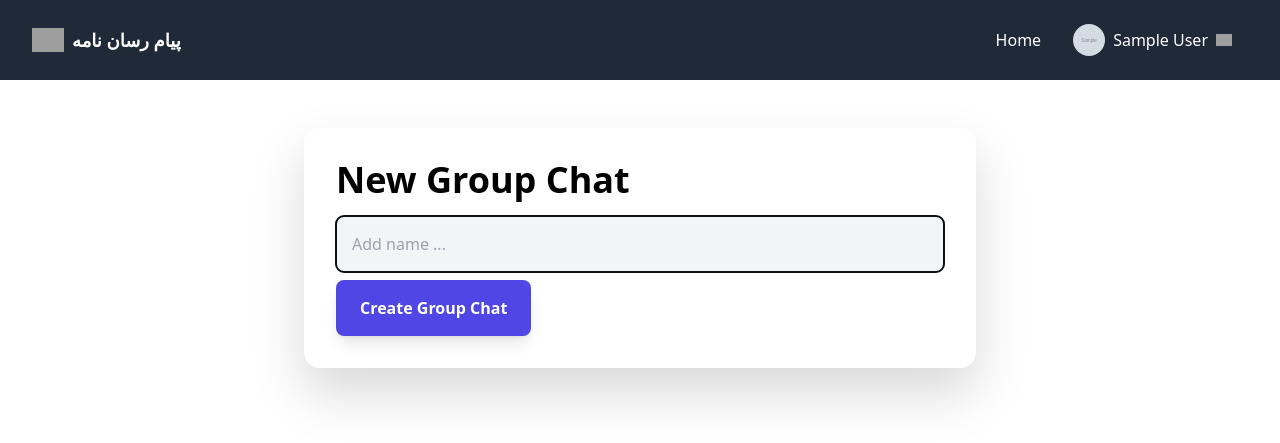
After one commit to alirzglshn/chatapp, a Django app: page /chat/new_groupchat/ in a window 1280 px wide. The commit adds this page. Shown: the top 443 px of the page. Run offline with Django 5.2, Linux system fonts and the light colour scheme; a user stored in the database is signed in; tables that the repository leaves empty hold one stand-in row (values such as "Sample post"); grey boxes marked "Sample" are stand-in pictures; parts of the project's set-up code (start-up, migrations or seed data) failed here and were passed over; some libraries are stand-ins or nearby versions; grey boxes are pictures that could not be loaded.

Commit message:
implemented the group chat functionality

```diff
--- a/nameh/forms.py
+++ b/nameh/forms.py
@@ -12,3 +12,18 @@ class ChatmessageCreateForm(ModelForm):
                 attrs={'placeholder': 'Add message ...', 'class': 'p-4 text-black', 'maxlength': '300',
                        'autofocus': True}),
         }
+
+
+
+class NewGroupForm(ModelForm):
+    class Meta:
+        model = ChatGroup
+        fields = ['groupchat_name']
+        widgets = {
+            'groupchat_name' : forms.TextInput(attrs={
+                'placeholder': 'Add name ...',
+                'class': 'p-4 text-black',
+                'maxlength' : '300',
+                'autofocus': True,
+                }),
+        }
--- a/nameh/models.py
+++ b/nameh/models.py
@@ -4,6 +4,8 @@ import shortuuid
 
 class ChatGroup(models.Model):
     group_name = models.CharField(max_length=128, unique=True, blank=True , default=shortuuid.uuid)
+    groupchat_name = models.CharField(max_length=128, null=True, blank=True)
+    admin = models.ForeignKey(User, related_name='groupchats', blank=True, null=True, on_delete=models.SET_NULL)
     users_online = models.ManyToManyField(User, related_name='online_in_groups', blank=True)
     members = models.ManyToManyField(User, related_name='chat_groups', blank=True)
     is_private = models.BooleanField(default=False)
--- /dev/null
+++ b/nameh/templates/nameh/create_groupchat.html
@@ -0,0 +1,13 @@
+{% extends 'layouts/box.html' %}
+
+{% block content %}
+
+<h1>New Group Chat</h1>
+
+<form method="post">
+    {% csrf_token %}
+    {{ form }}
+    <button class="mt-2" type="submit">Create Group Chat</button>
+</form>
+
+{% endblock %}
--- a/nameh/urls.py
+++ b/nameh/urls.py
@@ -1,8 +1,9 @@
 from django.urls import path
-from .views import chat_view , get_or_create_chatroom
+from .views import chat_view, get_or_create_chatroom , create_groupchat
 
 urlpatterns = [
     path("", chat_view, name="chat_view"),
+    path('chat/new_groupchat/', create_groupchat, name="new-groupchat"),
+    path('chat/<username>', get_or_create_chatroom, name="start-chat"),
     path("chat/<str:chatroom_name>/", chat_view, name="chatroom"),
-    path('chat/<username>', get_or_create_chatroom, name="start-chat"),
 ]
--- a/nameh/views.py
+++ b/nameh/views.py
@@ -3,10 +3,10 @@ from django.contrib.auth.decorators import login_required
 from .models import *
 from .forms import *
 from django.http import Http404
+from django.contrib import messages
 from channels.layers import get_channel_layer
 from asgiref.sync import async_to_sync
-
-
+from .forms import *
 
 
 
@@ -24,6 +24,12 @@ def chat_view(request, chatroom_name='public-chat'):
             if member != request.user :
                 other_user = member
                 break
+
+    if chat_group.groupchat_name:
+        if request.user not in chat_group.members.all():
+            chat_group.members.add(request.user)
+
+
     if request.htmx:
         form = ChatmessageCreateForm(request.POST)
         if form.is_valid():
@@ -81,3 +87,22 @@ def get_or_create_chatroom(request, username):
     chatroom.members.add(other_user, request.user)
 
     return redirect('chatroom', chatroom.group_name)
+
+
+@login_required
+def create_groupchat(request):
+    form = NewGroupForm()
+
+    if request.method == 'POST':
+        form = NewGroupForm(request.POST)
+        if form.is_valid():
+            new_groupchat = form.save(commit=False)
+            new_groupchat.admin = request.user
+            new_groupchat.save()
+            new_groupchat.members.add(request.user)
+            return redirect('chatroom', new_groupchat.group_name)
+
+    context = {
+        'form': form
+    }
+    return render(request, 'nameh/create_groupchat.html', context)
--- a/templates/includes/header.html
+++ b/templates/includes/header.html
@@ -24,6 +24,7 @@
                     <ul class="hoverlist [&>li>a]:justify-end">
                         <li><a href="{% url 'profile' %}">My Profile</a></li>
                         <li><a href="{% url 'profile-edit' %}">Edit Profile</a></li>
+                        <li><a href="{% url 'new-groupchat' %}">Create Chat</a></li>
                         <li><a href="{% url 'profile-settings' %}">Settings</a></li>
                         <li><a href="{% url 'account_logout' %}">Log Out</a></li>
                     </ul>
```
Also changed, not shown: nameh/templates/nameh/chat.html (+17 -2 lines), nameh/templates/nameh/chat_message.html (+4 -4 lines), nameh/templates/nameh/partials/online_count.html (+17 -1 lines), requirements.txt (deleted, +0 -39 lines), nameh/migrations/0004_chatgroup_admin_chatgroup_groupchat_name_and_more.py (added).
